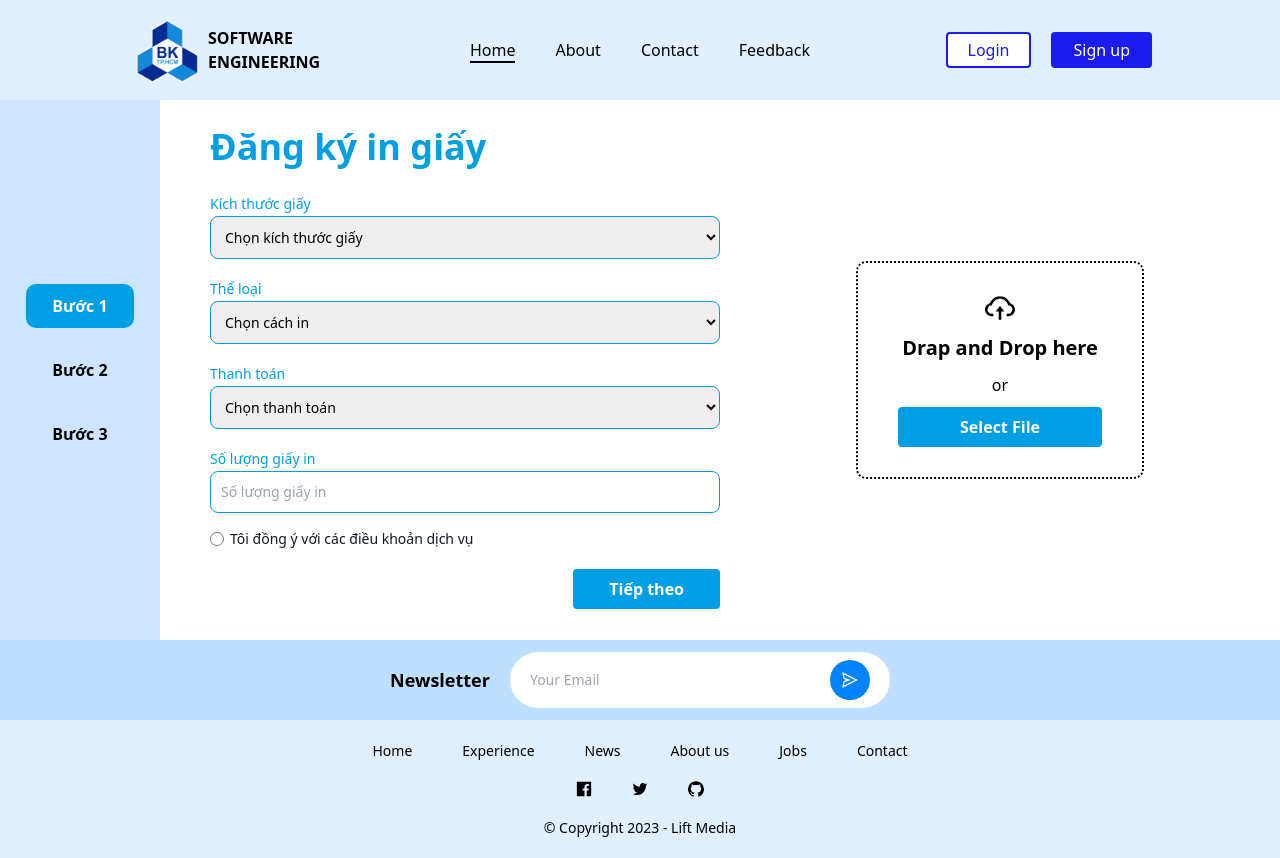
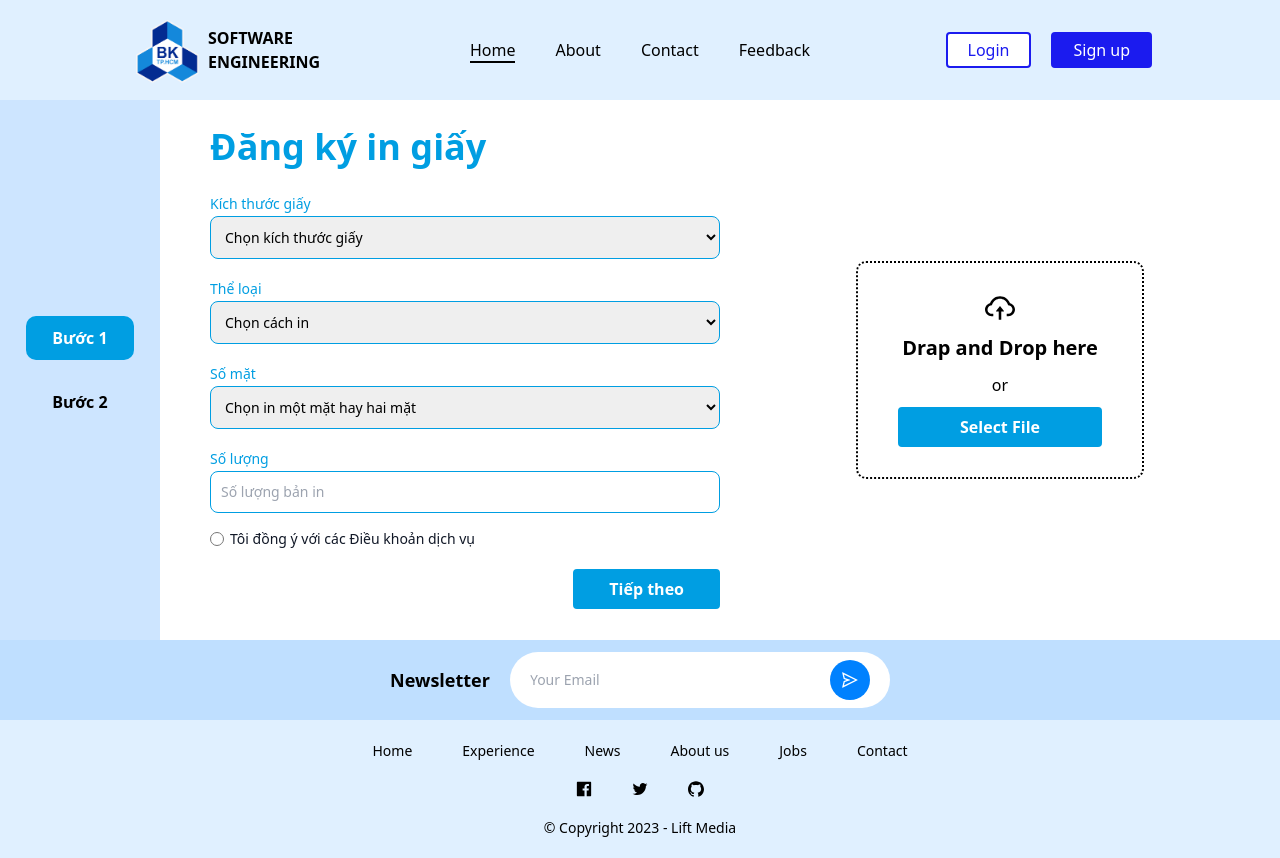
Before and after one commit to SyThanh11/cnpm_project, a React (Vite) app: page /user/print/page-1 in a window 1280 px wide. Built offline with nearby package versions, Linux system fonts and the light colour scheme.

Commit message:
printing layer

```diff
--- a/src/components/templates/PrintOneTemplate.tsx
+++ b/src/components/templates/PrintOneTemplate.tsx
@@ -30,24 +30,24 @@ export const PrintOneTemplate = () => {
                 </div>
             </div>
             <div className='mt-20'>
-                <label className="block mb-2 text-sm font-medium text-[#009EE2]">Thanh toán</label>
+                <label className="block mb-2 text-sm font-medium text-[#009EE2]">Số mặt</label>
                 <div className='input-content flex items-center'>
                     <select className="border border-[#009EE2] text-sm rounded-lg block w-full p-2.5">
-                        <option selected>Chọn thanh toán</option>
-                        <option value="0">Thanh toán trực tiếp</option>
-                        <option value="1">Thanh toán qua ngân hàng</option>
+                        <option selected>Chọn in một mặt hay hai mặt</option>
+                        <option value="0">Một mặt</option>
+                        <option value="1">Hai mặt</option>
                     </select>
                 </div>
             </div>
             <div className='mt-20'>
-                <label className="block mb-2 text-sm font-medium text-[#009EE2]">Số lượng giấy in</label>
+                <label className="block mb-2 text-sm font-medium text-[#009EE2]">Số lượng</label>
                 <div className='input-content flex items-center'>
-                    <input type="text" className="border border-[#009EE2] text-sm rounded-lg block w-full p-2.5" placeholder="Số lượng giấy in" />
+                    <input type="text" className="border border-[#009EE2] text-sm rounded-lg block w-full p-2.5" placeholder="Số lượng bản in" />
                 </div>
             </div>
             <div className="flex items-center mt-16 gap-4">
                 <input type="radio" value="" name="default-radio" className="w-14 h-14 text-blue-600 bg-white border border-[#009EE2]"/>
-                <label className="ml-2 text-sm font-medium text-gray-900 dark:text-gray-300">Tôi đồng ý với các điều khoản dịch vụ </label>
+                <label className="ml-2 text-sm font-medium text-gray-900 dark:text-gray-300">Tôi đồng ý với các Điều khoản dịch vụ </label>
             </div>
             <div className='flex items-center justify-end py-20'>
                 <button onClick={() => {navigate(PATH.printTwo)} } className="bg-[#009EE2] text-white border-2 border-[#009EE2] hover:border-[#2e6780] hover:bg-[#2e6780] hover:text-white transition-all font-bold py-6 px-34 rounded">
--- a/src/components/templates/PrintTwoTemplate.tsx
+++ b/src/components/templates/PrintTwoTemplate.tsx
@@ -44,12 +44,12 @@ export const PrintTwoTemplate = () => {
             </div>
             <div className='flex items-center justify-end py-20'>
                 <button className="bg-[#009EE2] text-white border-2 border-[#009EE2] hover:border-[#2e6780] hover:bg-[#2e6780] hover:text-white transition-all font-bold py-6 px-34 rounded">
-                    Tiếp theo
+                    Hoàn thành
                 </button>
             </div>
         </div>
-        <div className="right col-span-1 flex justify-center items-center">
-            <img src="/img/DHBK_HCM-Catalogue-2015.jpg" alt="Location" className="h-[400px] w-[500px]"></img>
+        <div className="right col-span-1 flex justify-center items-center ">
+            <img src="/img/DHBK_HCM-Catalogue-2015.jpg" alt="Location" className="h-[500px] w-[500px] py-50"></img>
         </div>
     </div>
   )
--- a/src/components/templates/sidebar/Sidebar.tsx
+++ b/src/components/templates/sidebar/Sidebar.tsx
@@ -16,9 +16,6 @@ export const Sidebar = () => {
         onClick={() => {navigate(PATH.printTwo)}}>
             <h3 className={isActiveSide2 ? "font-bold text-white" : "font-bold"}>Bước 2</h3>
         </NavLink>
-        <div className="px-26 py-10 rounded-[10px]">
-            <h3 className="font-bold">Bước 3</h3>
-        </div>
     </div>
   )
 }
```
Also changed, not shown: public/img/digitalbankinglagi_1675846884420.png (added).
